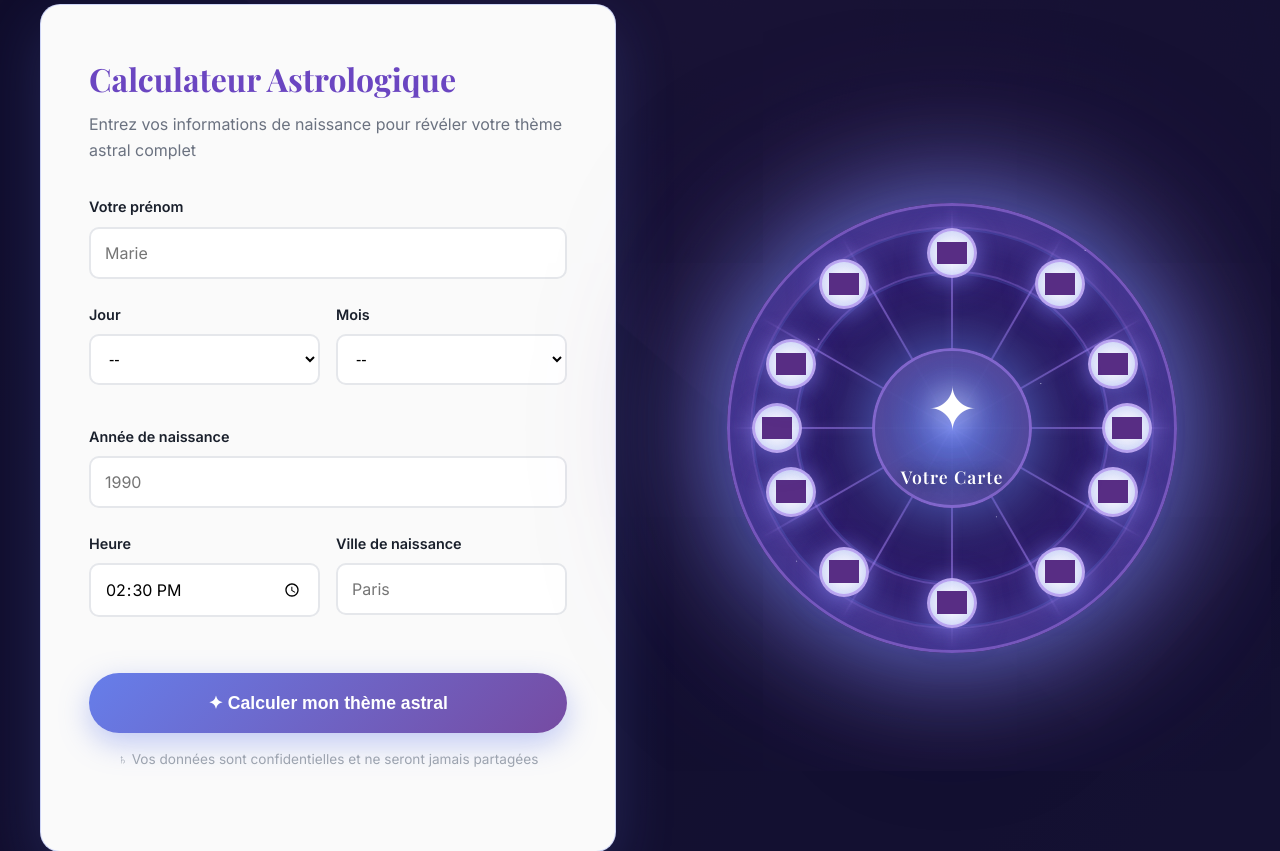
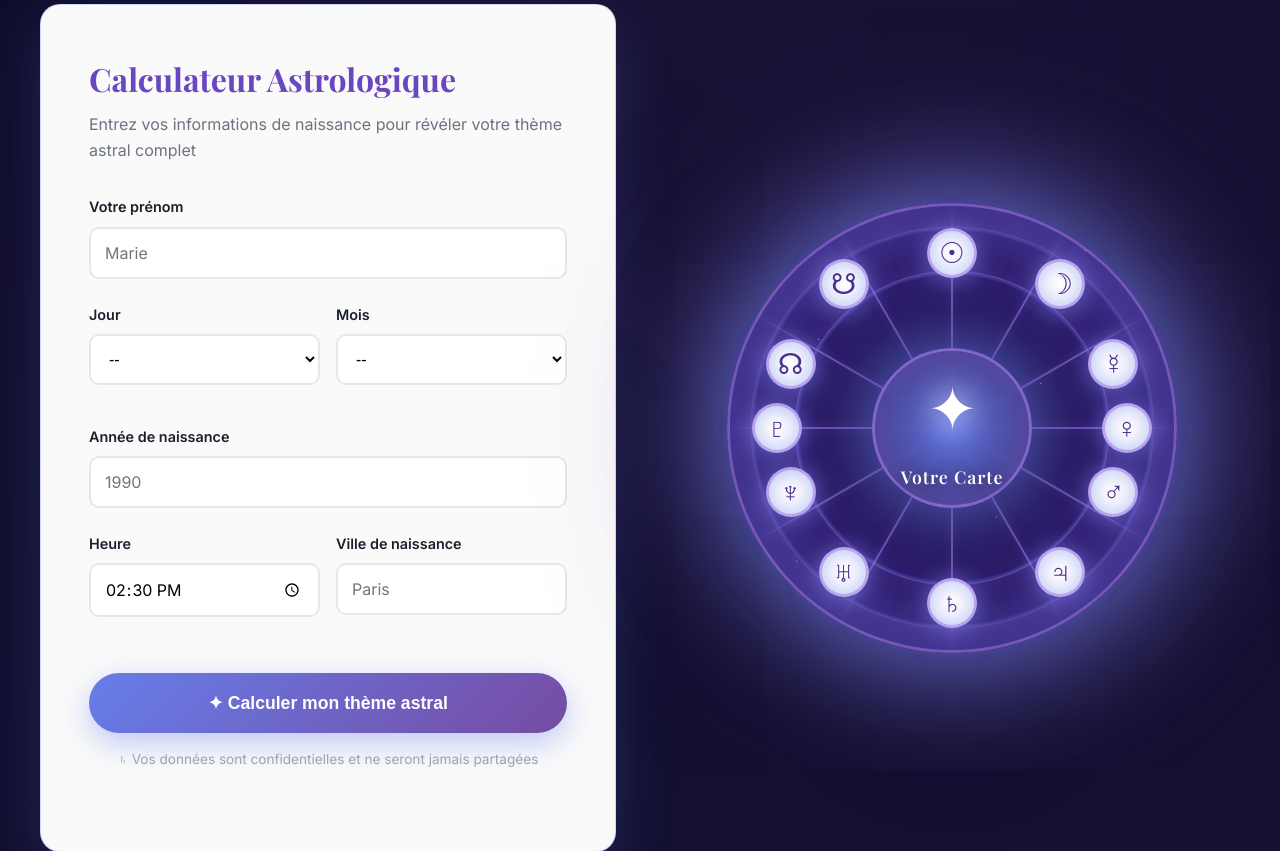
Before and after one commit to myphistone-boop/AGENT, a Python web app: template templates/therapeute/template_cosmique.html in a window 1280 px wide. Shown: the part 1141-1992 px from the top of the page. Run offline with Jinja, Linux system fonts and the light colour scheme; the template is opened without the code that fills it, so the values that code supplies are empty; grey boxes are pictures that could not be loaded.

Commit message:
refactor: Replace zodiac icon images with planetary text symbols
- Remove all PNG icon images
- Use only planetary text symbols: ☉☽☿♀♂♃♄♅♆♇☊☋
- 12 positions filled with Sun, Moon, Mercury, Venus, Mars, Jupiter, Saturn, Uranus, Neptune, Pluto, and lunar nodes
- Remove CSS for image styling (no longer needed)
- Pure text symbols only, no emojis or images

```diff
--- a/templates/therapeute/template_cosmique.html
+++ b/templates/therapeute/template_cosmique.html
@@ -1541,13 +1541,6 @@
             color: #4a2f8c;
         }
 
-        .zodiac-sign img {
-            width: 30px;
-            height: 30px;
-            object-fit: contain;
-            filter: brightness(0) saturate(100%) invert(20%) sepia(50%) saturate(1500%) hue-rotate(240deg);
-        }
-
         .zodiac-sign:hover {
             transform: scale(1.2);
             box-shadow:
@@ -1824,18 +1817,18 @@
                         <div class="segment-line"></div>
                     </div>
                     <div class="zodiac-signs">
-                        <div class="zodiac-sign"><img src="https://cdn-icons-png.flaticon.com/512/3665/3665909.png" alt="Bélier"></div>
-                        <div class="zodiac-sign"><img src="https://cdn-icons-png.flaticon.com/512/3665/3665923.png" alt="Taureau"></div>
-                        <div class="zodiac-sign"><img src="https://cdn-icons-png.flaticon.com/512/3665/3665897.png" alt="Gémeaux"></div>
-                        <div class="zodiac-sign"><img src="https://cdn-icons-png.flaticon.com/512/3665/3665882.png" alt="Cancer"></div>
-                        <div class="zodiac-sign"><img src="https://cdn-icons-png.flaticon.com/512/3665/3665901.png" alt="Lion"></div>
-                        <div class="zodiac-sign"><img src="https://cdn-icons-png.flaticon.com/512/3665/3665929.png" alt="Vierge"></div>
-                        <div class="zodiac-sign"><img src="https://cdn-icons-png.flaticon.com/512/3665/3665902.png" alt="Balance"></div>
-                        <div class="zodiac-sign"><img src="https://cdn-icons-png.flaticon.com/512/3665/3665918.png" alt="Scorpion"></div>
-                        <div class="zodiac-sign"><img src="https://cdn-icons-png.flaticon.com/512/3665/3665916.png" alt="Sagittaire"></div>
-                        <div class="zodiac-sign"><img src="https://cdn-icons-png.flaticon.com/512/3665/3665884.png" alt="Capricorne"></div>
-                        <div class="zodiac-sign"><img src="https://cdn-icons-png.flaticon.com/512/3665/3665908.png" alt="Verseau"></div>
-                        <div class="zodiac-sign"><img src="https://cdn-icons-png.flaticon.com/512/3665/3665913.png" alt="Poissons"></div>
+                        <div class="zodiac-sign">☉</div>
+                        <div class="zodiac-sign">☽</div>
+                        <div class="zodiac-sign">☿</div>
+                        <div class="zodiac-sign">♀</div>
+                        <div class="zodiac-sign">♂</div>
+                        <div class="zodiac-sign">♃</div>
+                        <div class="zodiac-sign">♄</div>
+                        <div class="zodiac-sign">♅</div>
+                        <div class="zodiac-sign">♆</div>
+                        <div class="zodiac-sign">♇</div>
+                        <div class="zodiac-sign">☊</div>
+                        <div class="zodiac-sign">☋</div>
                     </div>
                     <div class="zodiac-center">
                         <div class="zodiac-center-icon">✦</div>
```
